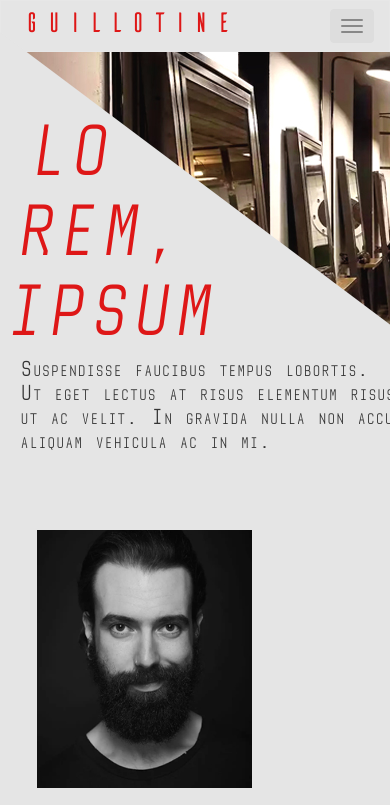
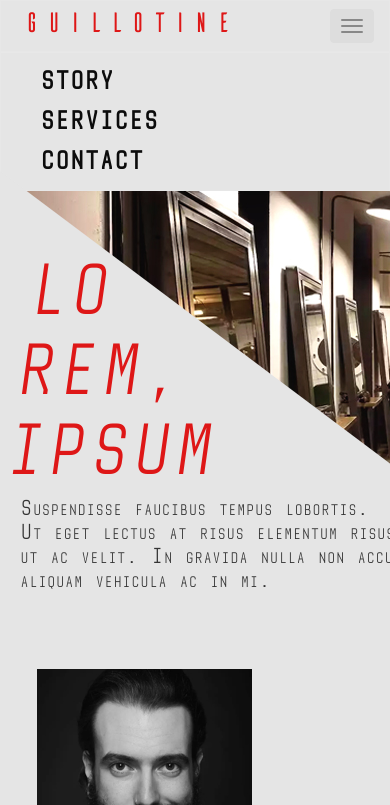
Before and after one commit to 321gillian/guillotine, a plain HTML site: page about-us.html in a window 390 px wide. Both pictures are taken after a click on the button "Toggle navigation". Shown: the top 805 px of the page. Drawn offline with nearby package versions, Linux system fonts and the light colour scheme.

Commit message:
fix hamburger dropdown

```diff
--- a/about-us.html
+++ b/about-us.html
@@ -38,7 +38,7 @@
       </div>
 
         <!-- header nav bar with tabs-->
-        <div class="collapse navbar-collapse" id="bs-example-navbar-collapse-1 main_nav">
+        <div class="collapse navbar-collapse" id="bs-example-navbar-collapse-1">
 
           <ul class="nav navbar-nav navbar-right navbar-right-override">
             <li class="nav_link"><a href="#">STORY</a></li>
```
